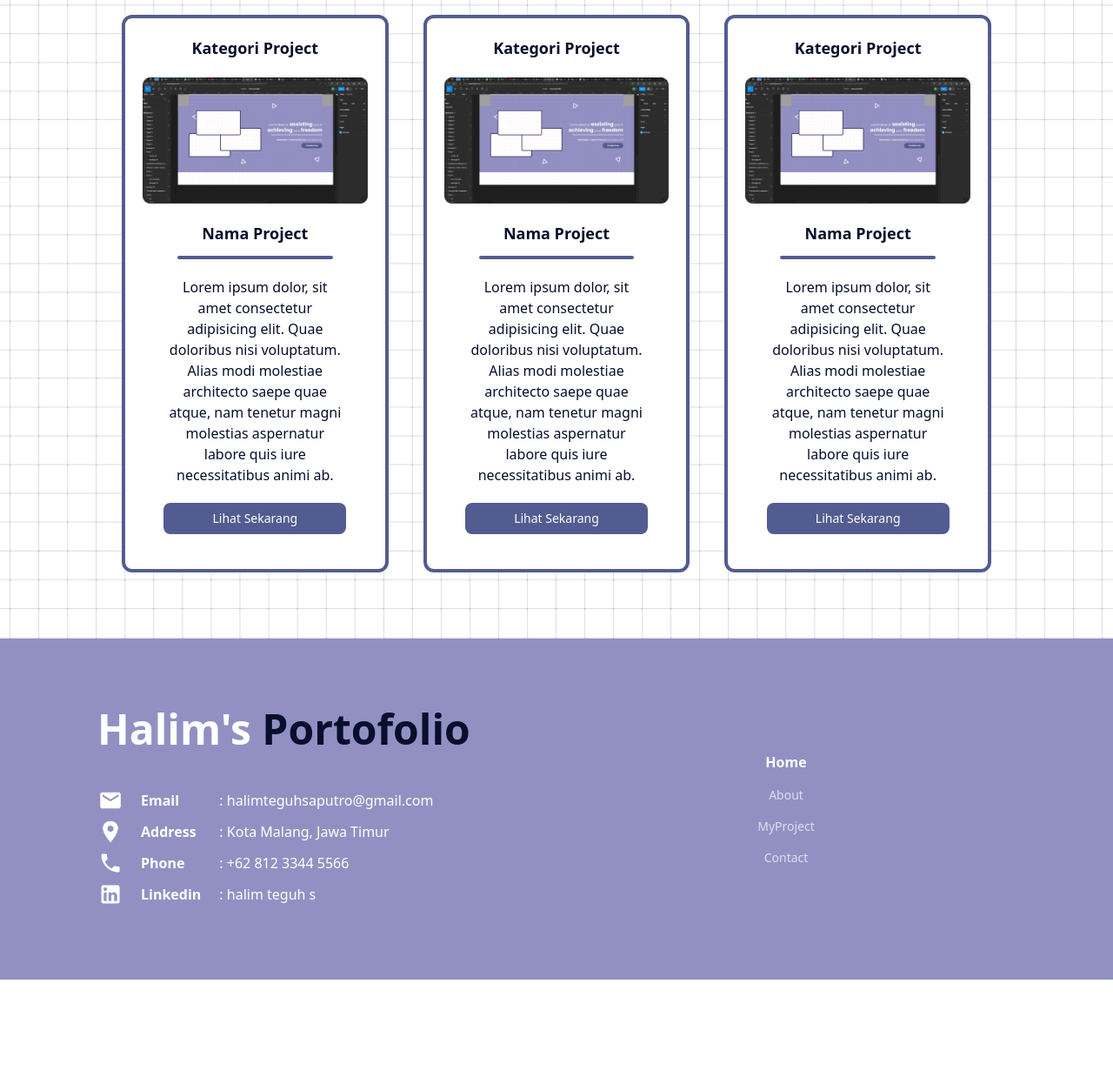
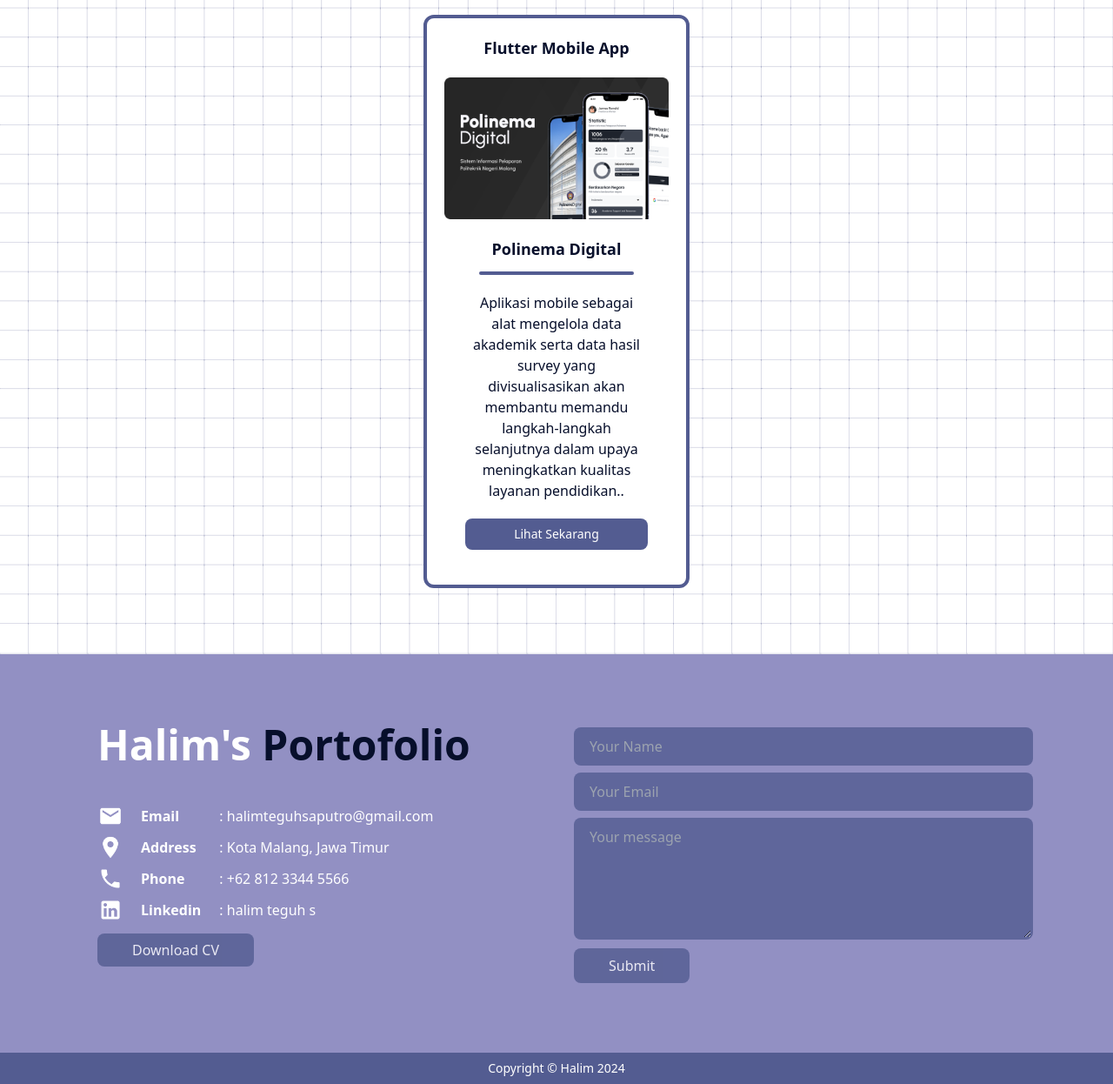
Before and after one commit to HalimTeguh/halimteguh.github.io, a website: page index.html in a window 1280 px wide. Shown: the part 1911-3157 px from the top of the page at 87% size. Before the commit the page ends 3037 px from the top, so only its background shows below. Drawn offline with Linux system fonts and the light colour scheme.

Commit message:
feat: :sparkles: add new project

```diff
--- a/index.html
+++ b/index.html
@@ -209,8 +209,44 @@
       </div>
 
       <div class="mx-16 grid grid-cols-3 relative items-center justify-center">
+        <div>
+
+        </div>
+
         <!-- Card Project -->
         <div
+          class="m-5 px-5 border-4 rounded-xl border-[#535C91] bg-white hover:drop-shadow-[13px_10px_8.5px_rgba(0,0,0,0.35)] ease-out duration-300"
+        >
+          <div class="font-bold text-lg text-center py-5">Flutter Mobile App</div>
+
+          <div>
+            <img class="" src="public/images/Thumbnail_PolinemaDigital.png" alt="" />
+          </div>
+
+          <div class="font-bold text-lg text-center pt-5 pb-3">
+            Polinema Digital
+          </div>
+
+          <div class="mx-10 border-t-4 border-[#535C91] rounded"></div>
+
+          <div class="m-5 px-2 text-md text-center">
+            Aplikasi mobile sebagai alat mengelola data akademik serta data hasil survey yang divisualisasikan
+            akan membantu memandu langkah-langkah selanjutnya dalam upaya meningkatkan kualitas
+            layanan pendidikan..
+          </div>
+
+          <div class="mb-10 flex justify-center">
+            <a
+              class="bg-[#535C91] py-2 px-14 rounded-lg text-sm text-white hover:bg-[#757DA7] hover:font-bold ease-out duration-150"
+              href=""
+              >Lihat Sekarang</a
+            >
+          </div>
+        </div>
+        <!-- End of Card Project -->
+
+        <!-- Card Project -->
+        <!-- <div
           class="m-5 px-5 border-4 rounded-xl border-[#535C91] bg-white hover:drop-shadow-[13px_10px_8.5px_rgba(0,0,0,0.35)] ease-out duration-300"
         >
           <div class="font-bold text-lg text-center py-5">Kategori Project</div>
@@ -239,11 +275,11 @@
               >Lihat Sekarang</a
             >
           </div>
-        </div>
+        </div> -->
         <!-- End of Card Project -->
 
         <!-- Card Project -->
-        <div
+        <!-- <div
           class="m-5 px-5 border-4 rounded-xl border-[#535C91] bg-white hover:drop-shadow-[13px_10px_8.5px_rgba(0,0,0,0.35)] ease-out duration-300"
         >
           <div class="font-bold text-lg text-center py-5">Kategori Project</div>
@@ -272,40 +308,7 @@
               >Lihat Sekarang</a
             >
           </div>
-        </div>
-        <!-- End of Card Project -->
-
-        <!-- Card Project -->
-        <div
-          class="m-5 px-5 border-4 rounded-xl border-[#535C91] bg-white hover:drop-shadow-[13px_10px_8.5px_rgba(0,0,0,0.35)] ease-out duration-300"
-        >
-          <div class="font-bold text-lg text-center py-5">Kategori Project</div>
-
-          <div>
-            <img class="" src="public/images/preview_project.png" alt="" />
-          </div>
-
-          <div class="font-bold text-lg text-center pt-5 pb-3">
-            Nama Project
-          </div>
-
-          <div class="mx-10 border-t-4 border-[#535C91] rounded"></div>
-
-          <div class="m-5 px-2 text-md text-center">
-            Lorem ipsum dolor, sit amet consectetur adipisicing elit. Quae
-            doloribus nisi voluptatum. Alias modi molestiae architecto saepe
-            quae atque, nam tenetur magni molestias aspernatur labore quis iure
-            necessitatibus animi ab.
-          </div>
-
-          <div class="mb-10 flex justify-center">
-            <a
-              class="bg-[#535C91] py-2 px-14 rounded-lg text-sm text-white hover:bg-[#757DA7] hover:font-bold ease-out duration-150"
-              href=""
-              >Lihat Sekarang</a
-            >
-          </div>
-        </div>
+        </div> -->
         <!-- End of Card Project -->
       </div>
     </div>
@@ -359,33 +362,29 @@
               </td>
             </tr>
           </table>
+
+          <div class="mt-4">
+            <a href="public/pdf/CV_Halim Teguh Saputro_Eng.pdf" download class="py-2 px-10 bg-[#535C91] rounded-lg opacity-80 hover:opacity-100 duration-150 ease-out hover:font-bold">Download CV</a>
+          </div>
         </div>
       </div>
 
-      <div
-        class="flex justify-center text-center items-center text-sm text-white"
-      >
-        <ul>
-          <li class="py-2 font-bold text-base"><a href="">Home</a></li>
-          <li
-            class="py-2 opacity-70 hover:opacity-100 hover:text-base ease-out duration-300"
-          >
-            <a href="">About</a>
-          </li>
-          <li
-            class="py-2 opacity-70 hover:opacity-100 hover:text-base ease-out duration-300"
-          >
-            <a href="">MyProject</a>
-          </li>
-          <li
-            class="py-2 opacity-70 hover:opacity-100 hover:text-base ease-out duration-300"
-          >
-            <a href="">Contact</a>
-          </li>
-        </ul>
+      <div class="text-white text-base">
+        <form action="" method="post">
+          <input type="text" name="name" class="w-full my-1 mx-5 py-2 px-4 bg-[#535C91] bg-opacity-80 hover:bg-opacity-100 focus:bg-opacity-100 rounded-lg outline-none border-2 border-white border-opacity-0 focus:border-opacity-100 duration-300 ease-out" placeholder="Your Name" required>
+          <input type="text" name="email" class="w-full my-1 mx-5 py-2 px-4 bg-[#535C91] bg-opacity-80 hover:bg-opacity-100 focus::bg-opacity-100 rounded-lg outline-none border-2 border-white border-opacity-0 focus:border-opacity-100 duration-300 ease-out" placeholder="Your Email" required>
+          <textarea name="message" id="" cols="30" rows="5" class="w-full my-1 mx-5 py-2 px-4 bg-[#535C91] bg-opacity-80 hover:bg-opacity-100 rounded-lg outline-none border-2 border-white border-opacity-0 focus:border-opacity-100 duration-300 ease-out" placeholder="Your message" required></textarea>
+
+          <input type="submit" value="Submit" class="mx-5 py-2 px-10 bg-[#535C91] rounded-lg cursor-pointer opacity-80 hover:opacity-100 hover:font-bold duration-150 ease-out">
+        </form>
       </div>
+
     </div>
     <!-- End of Footer -->
+
+    <div class="py-2 bg-[#535C91] text-white text-sm text-center">
+      Copyright © Halim 2024
+    </div>
 
     <script>
 
```
Also changed, not shown: public/css/style.css, public/images/Thumbnail_PolinemaDigital.png (added), 1 other file.
